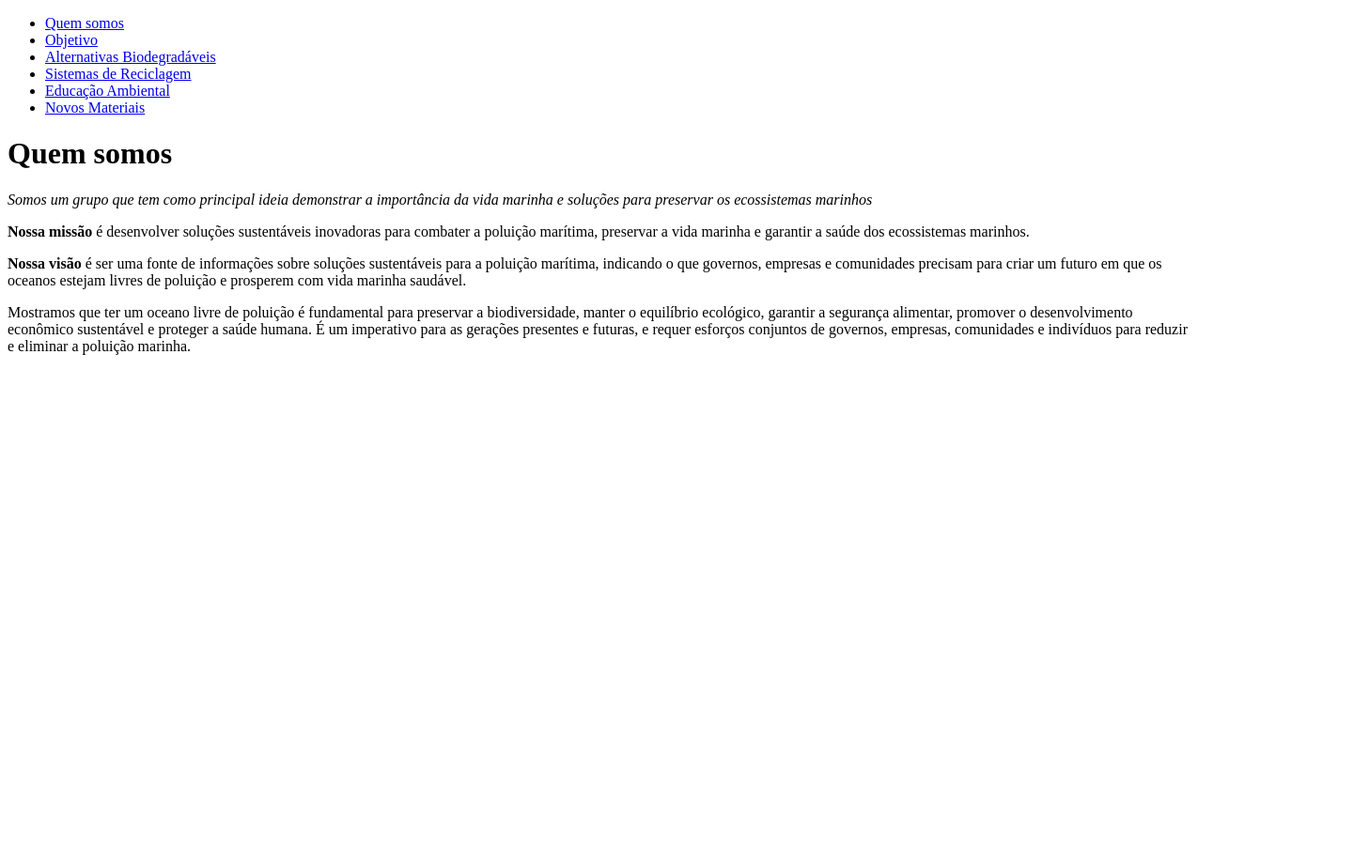
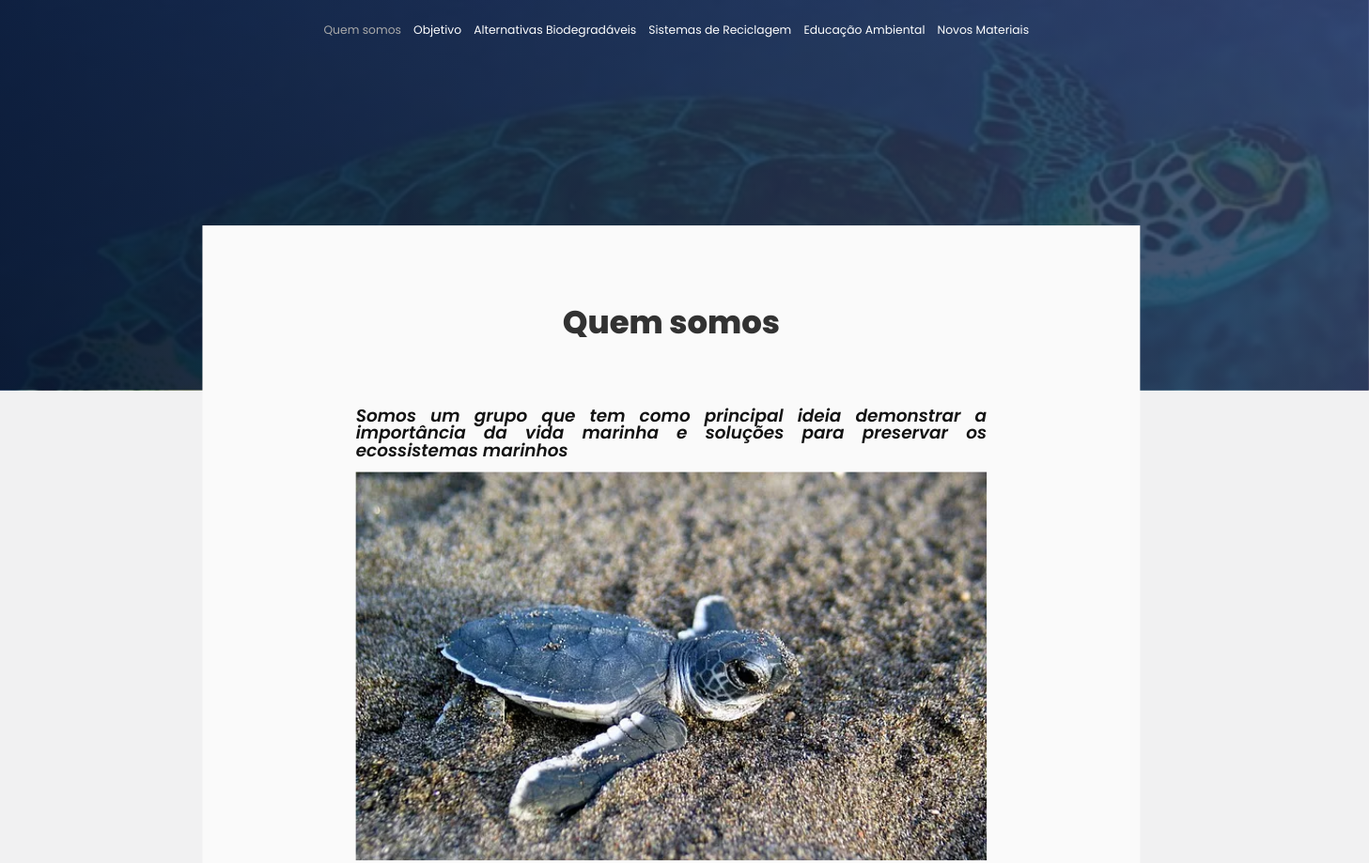
Before and after one commit to jvbibito12/Poluicao-Maritima, a plain HTML site: page index.html in a window 1280 px wide. Shown: the top 919 px of the page at 94% size, 1457 px wide, since content can reach past the window. Before the commit the page ends 800 px from the top, so only its background shows below. Drawn offline with Linux system fonts and the light colour scheme; the site is published under a folder, as on GitHub Pages, so addresses that start at the root find nothing.

Commit message:
Update index.html

```diff
--- a/index.html
+++ b/index.html
@@ -4,7 +4,7 @@
     <meta charset="UTF-8" />
     <meta http-equiv="X-UA-Compatible" content="IE=edge" />
     <meta name="viewport" content="width=device-width, initial-scale=1.0" />
-    <link rel="stylesheet" href="/src/assets/styles/style.css" />
+    <link rel="stylesheet" href="src/assets/styles/style.css" />
     <link rel="preconnect" href="https://fonts.googleapis.com" />
     <link rel="preconnect" href="https://fonts.gstatic.com" crossorigin />
     <link
@@ -18,17 +18,17 @@
       <nav class="elementor-widget-wrap">
         <ul class="menu-1">
           <li><a href="index.html" class="active">Quem somos</a></li>
-          <li><a href="../src/pages/objetivo.html">Objetivo</a></li>
+          <li><a href="src/pages/objetivo.html">Objetivo</a></li>
           <li>
-            <a href="../src/pages/alternativas.html"
+            <a href="src/pages/alternativas.html"
               >Alternativas Biodegradáveis</a
             >
           </li>
           <li>
-            <a href="../src/pages/sistemas.html">Sistemas de Reciclagem</a>
+            <a href="src/pages/sistemas.html">Sistemas de Reciclagem</a>
           </li>
-          <li><a href="../src/pages/educacao.html">Educação Ambiental</a></li>
-          <li><a href="../src/pages/materiais.html">Novos Materiais</a></li>
+          <li><a href="src/pages/educacao.html">Educação Ambiental</a></li>
+          <li><a href="src/pages/materiais.html">Novos Materiais</a></li>
         </ul>
       </nav>
       <div class="elementor-section-wrap">
```
